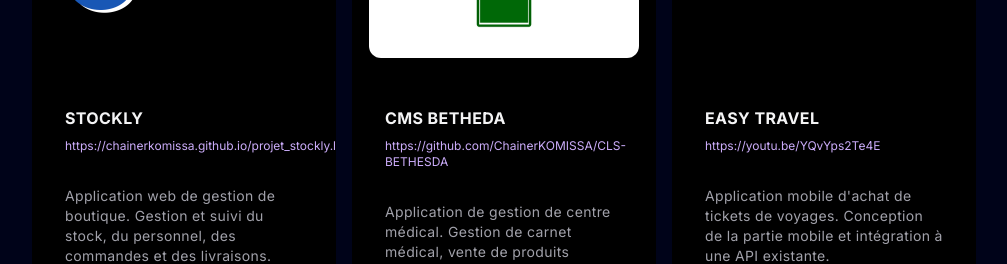
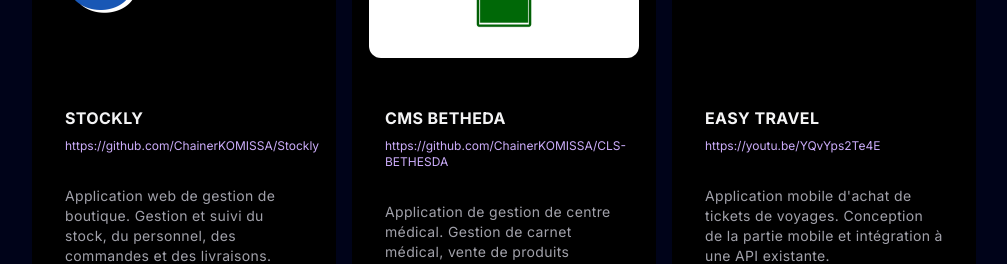
Before and after one commit to ChainerKOMISSA/Portfolio, a Next.js app in the folder portfolio/: page / in a window 1280 px wide. Shown: the part 2440-2704 px from the top of the page, without its empty margins (136-1143 px from the left). Built offline with nearby package versions, Linux system fonts and the light colour scheme.

Commit message:
Mise en page liens utiles

```diff
--- a/portfolio/components/Projects.tsx
+++ b/portfolio/components/Projects.tsx
@@ -44,7 +44,7 @@ export const projects = [
     title: "STOCKLY",
     description:
       "Application web de gestion de boutique. Gestion et suivi du stock, du personnel, des commandes et des livraisons. Statistiques en temps réel.",
-    link: "https://chainerkomissa.github.io/projet_stockly.html",
+    link: "https://github.com/ChainerKOMISSA/Stockly",
     image: "/logo stockly 2.png",
     icons: [<FaReact className="text-blue-400 rounded-full" key="react"/>, <BiLogoJavascript className="rounded-full text-yellow-400" key="javascript"/>, <FaNodeJs className="rounded-full text-green-600" key="nodejs"/>, <SiMysql className="text-blue-500" key="mysql"/>],
   },
```
